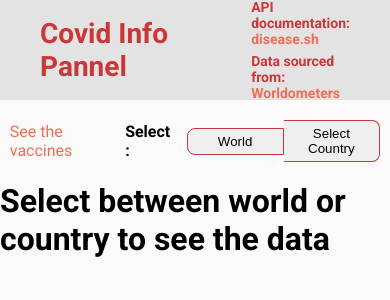
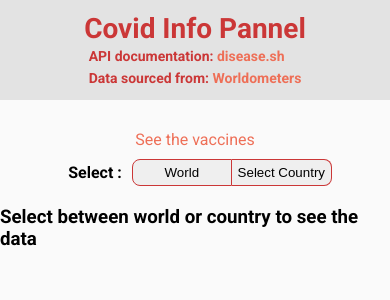
Before and after one commit to hermeshcg/covid-info, a React (Create React App) app: page / in a window 390 px wide. Shown: the top 300 px of the page. Built offline with nearby package versions, Linux system fonts and the light colour scheme; the HTML template or start-up script is replaced by a standard one.

Commit message:
pages responsive

```diff
--- a/src/components/CountryCard/styles.js
+++ b/src/components/CountryCard/styles.js
@@ -41,4 +41,23 @@ export const Container = styled.div`
       }
     }
   }
+
+  @media (max-width: 800px) {
+    section {
+      display: flex;
+      flex-direction: column;
+      align-items: flex-start;
+      justify-content: center;
+      width: 90%;
+      .right {
+        padding: 0;
+        border: none;
+        margin: 10px 40px 0 40px;
+      }
+      .left {
+        margin: 0 40px;
+        padding: 0;
+      }
+    }
+  }
 `;
--- a/src/components/CountryInfo/index.js
+++ b/src/components/CountryInfo/index.js
@@ -21,7 +21,7 @@ function CountryInfo({ handleGetData, data, setCountryInput }) {
       {data && Object.keys(data).length > 0 ? (
         <CountryCard data={data} />
       ) : (
-        <h1>Insert a country</h1>
+        <h3>Insert a country</h3>
       )}
     </Container>
   );
--- a/src/components/Header/styles.js
+++ b/src/components/Header/styles.js
@@ -32,4 +32,11 @@ export const Container = styled.div`
       }
     }
   }
+
+  @media (max-width: 800px) {
+    display: flex;
+    flex-direction: column;
+    align-items: center;
+    justify-content: center;
+  }
 `;
--- a/src/components/WorldInfos/styles.js
+++ b/src/components/WorldInfos/styles.js
@@ -10,6 +10,7 @@ export const Container = styled.div`
   align-items: center;
   justify-content: center;
   flex-direction: column;
+  margin-bottom: 20px;
 
   h1 {
     text-align: center;
--- a/src/pages/Home/index.js
+++ b/src/pages/Home/index.js
@@ -50,7 +50,7 @@ function Home() {
       </main>
 
       {mode === '' ? (
-        <h1>Select between world or country to see the data</h1>
+        <h3>Select between world or country to see the data</h3>
       ) : mode === 'world' ? (
         <WorldInfos data={worldData} />
       ) : (
--- a/src/pages/Home/styles.js
+++ b/src/pages/Home/styles.js
@@ -57,4 +57,16 @@ export const Container = styled.div`
       }
     }
   }
+
+  @media (max-width: 800px) {
+    main {
+      display: flex;
+      flex-direction: column;
+      align-items: center;
+      justify-content: center;
+      .link {
+        margin: 10px;
+      }
+    }
+  }
 `;
--- a/src/pages/Vaccines/index.js
+++ b/src/pages/Vaccines/index.js
@@ -24,7 +24,7 @@ function Home() {
   return (
     <Container>
       <Header />
-      <Link className="link" to="/">
+      <Link className="linkVac" to="/">
         Go back
       </Link>
       <section>
--- a/src/pages/Vaccines/styles.js
+++ b/src/pages/Vaccines/styles.js
@@ -5,12 +5,12 @@ export const Container = styled.div`
   align-items: center;
   justify-content: center;
   flex-direction: column;
-  .link {
+  .linkVac {
     text-decoration: none;
     margin: 20px 20px;
     color: #ee6f57;
   }
-  .link:hover {
+  .linkVac:hover {
     color: #cb3737;
   }
 `;
```
